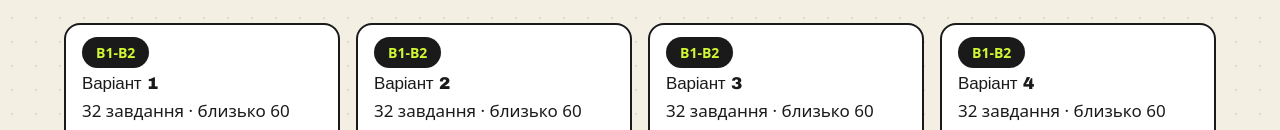
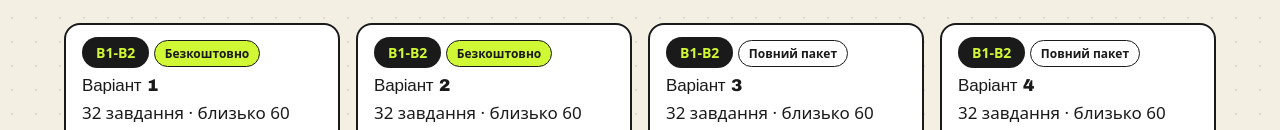
Before and after one commit to mariyavalyanskaya95-create/murly-saas, a Next.js app: page /nmt/mock in a window 1280 px wide. Shown: the part 566-696 px from the top of the page. Built offline with nearby package versions, Linux system fonts and the light colour scheme; no server answers; a web font is replaced by a local one.

Commit message:
Mock list: Free / Full pack tags

```diff
--- a/app/(marketing)/nmt/mock/page.tsx
+++ b/app/(marketing)/nmt/mock/page.tsx
@@ -5,7 +5,7 @@ import Stickers from '@/components/Stickers';
 import SiteNav from '@/components/SiteNav';
 import SiteFooter from '@/components/SiteFooter';
 import Kit from '@/components/Kit';
-import { MOCKS, SOON } from '@/lib/mock';
+import { MOCKS, SOON, FREE } from '@/lib/mock';
 import { tr } from '@/lib/i18n-server';
 
 export function generateMetadata(): Metadata {
@@ -34,7 +34,7 @@ export default function MockListPage() {
         <div className="mu-container mk-vars">
           {MOCKS.map((m) => (
             <Link key={m.id} href={`/nmt/mock/${m.id}`} className="mk-card" style={{ textDecoration: 'none', color: 'inherit' }}>
-              <span className="mk-task__tag">{m.level}</span>
+              <span className="mk-task__tag">{m.level}</span>{' '}<span className={`mk-free ${FREE.includes(m.id) ? 'is-free' : ''}`}>{FREE.includes(m.id) ? t({ uk: 'Безкоштовно', ru: 'Бесплатно', en: 'Free' }) : t({ uk: 'Повний пакет', ru: 'Полный пакет', en: 'Full pack' })}</span>
               <h3 style={{ margin: '10px 0 6px' }}>{t({ uk: `Варіант ${m.id}`, ru: `Вариант ${m.id}`, en: `Test ${m.id}` })}</h3>
               <p className="muted">{t({ uk: '32 завдання · близько 60 хвилин', ru: '32 задания · около 60 минут', en: '32 questions · about 60 minutes' })}</p>
               <span className="mu-btn mu-btn--lime">{t({ uk: 'Почати', ru: 'Начать', en: 'Start' })}<span className="mu-btn__arrow"><Icon id="e-arrow" /></span></span>
```
